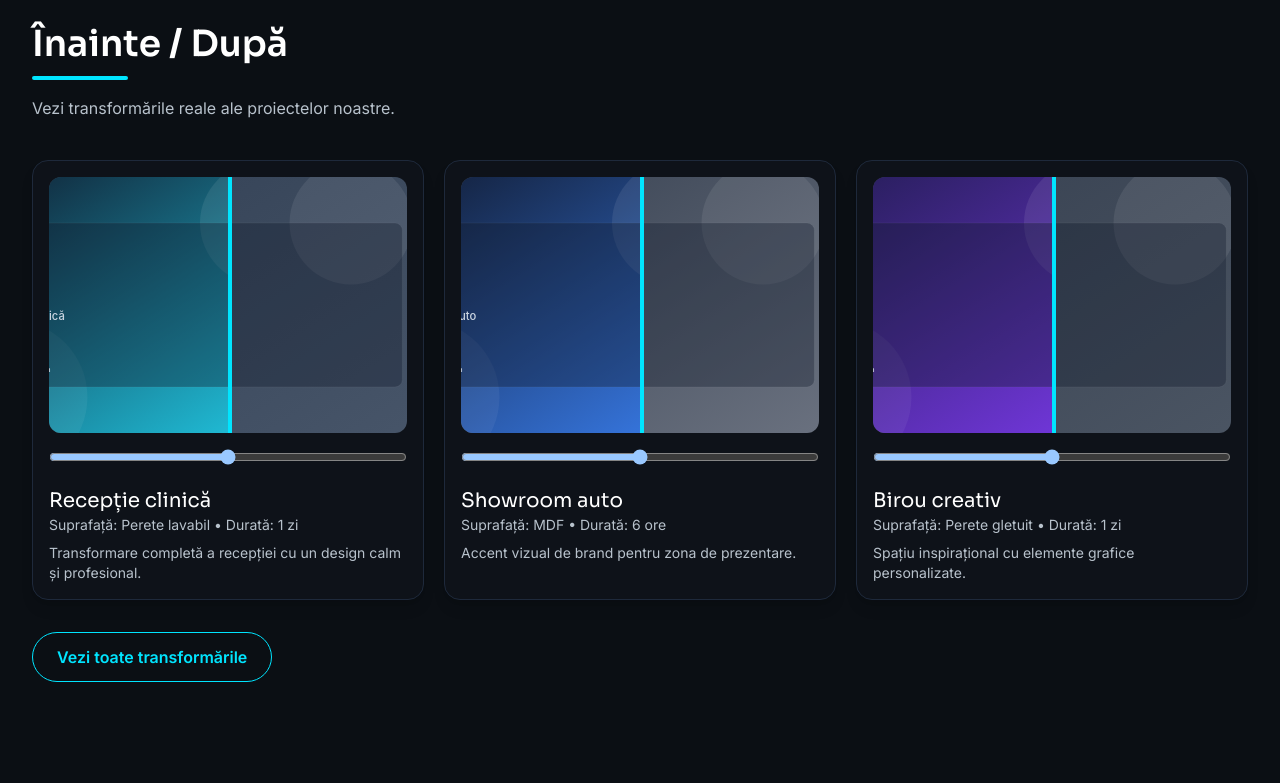
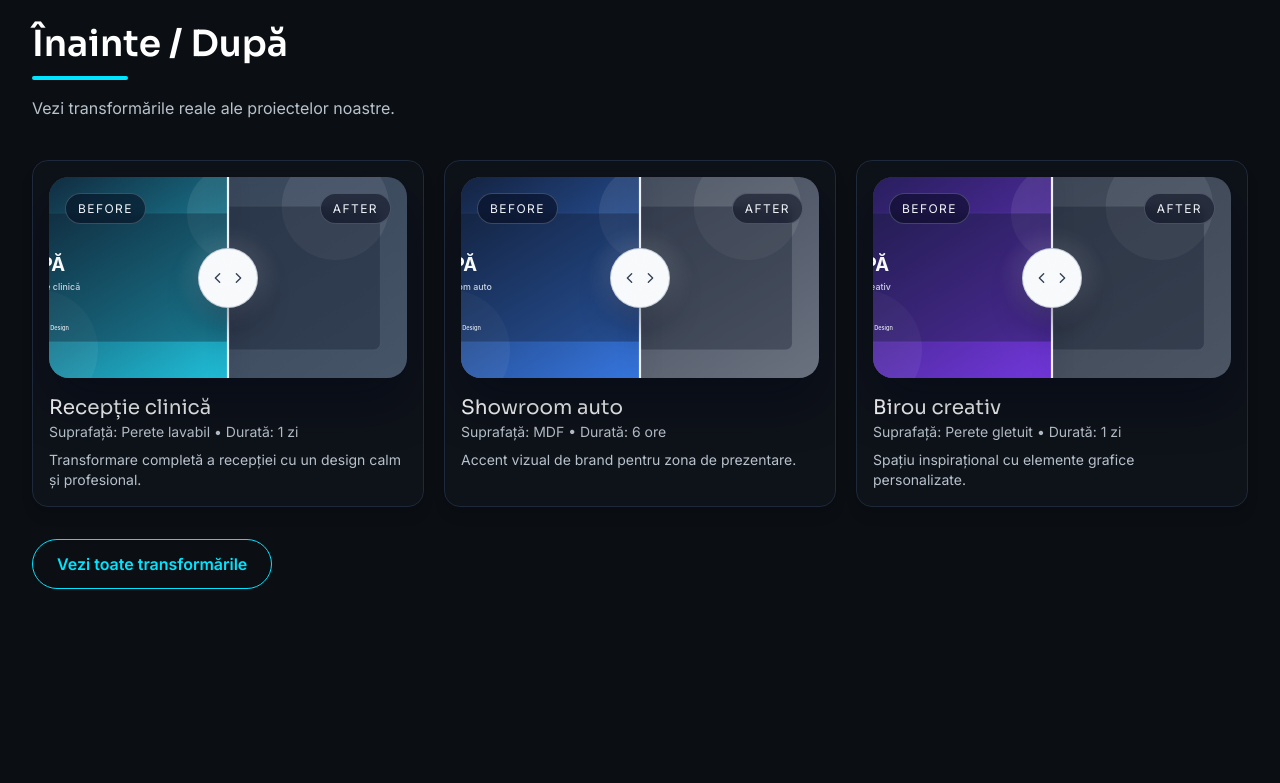
Before and after one commit to darius29/sdg-print, a Next.js app: page / in a window 1280 px wide. Shown: the part 1404-2187 px from the top of the page. Built offline with nearby package versions, Linux system fonts and the light colour scheme.

Commit message:
Refactor before-after slider into premium comparison component

```diff
--- a/app/page.tsx
+++ b/app/page.tsx
@@ -3,7 +3,7 @@ import { CTASection } from '@/components/CTASection';
 import { Reveal } from '@/components/Reveal';
 import { SectionHeading } from '@/components/SectionHeading';
 import { ServiceCard, TestimonialCard } from '@/components/cards';
-import { BeforeAfterSlider } from '@/components/BeforeAfterSlider';
+import { BeforeAfterCard } from '@/components/BeforeAfterSlider';
 import { beforeAfterItems } from '@/content/beforeAfter';
 import { services } from '@/content/services';
 import { testimonials } from '@/content/testimonials';
@@ -15,36 +15,73 @@ export default function HomePage() {
         <div className="absolute inset-0 bg-hero-overlay" aria-hidden />
         <div className="section-container relative py-24 md:py-32">
           <Reveal>
-            <h1 className="max-w-4xl font-heading text-4xl font-bold md:text-6xl">Print direct pe perete. Personalizare fără limite. Impact garantat.</h1>
-            <p className="mt-6 max-w-2xl text-lg text-muted">Wall print pe orice suprafață + textile și obiecte personalizate. Timișoara & România.</p>
+            <h1 className="max-w-4xl font-heading text-4xl font-bold md:text-6xl">
+              Print direct pe perete. Personalizare fără limite. Impact
+              garantat.
+            </h1>
+            <p className="mt-6 max-w-2xl text-lg text-muted">
+              Wall print pe orice suprafață + textile și obiecte personalizate.
+              Timișoara & România.
+            </p>
             <div className="mt-8 flex flex-wrap gap-4">
-              <Link href="/contact" className="btn-primary">Cere ofertă personalizată</Link>
-              <Link href="/portofoliu" className="btn-secondary">Vezi portofoliul</Link>
+              <Link href="/contact" className="btn-primary">
+                Cere ofertă personalizată
+              </Link>
+              <Link href="/portofoliu" className="btn-secondary">
+                Vezi portofoliul
+              </Link>
             </div>
             <div className="mt-8 flex flex-wrap gap-3 text-sm text-muted">
-              <span className="rounded-full border border-slate-700 px-4 py-2">Timișoara & RO</span>
-              <span className="rounded-full border border-slate-700 px-4 py-2">Design inclus</span>
-              <span className="rounded-full border border-slate-700 px-4 py-2">Execuție rapidă</span>
+              <span className="rounded-full border border-slate-700 px-4 py-2">
+                Timișoara & RO
+              </span>
+              <span className="rounded-full border border-slate-700 px-4 py-2">
+                Design inclus
+              </span>
+              <span className="rounded-full border border-slate-700 px-4 py-2">
+                Execuție rapidă
+              </span>
             </div>
           </Reveal>
         </div>
       </section>
 
       <section className="section-container">
-        <SectionHeading title="Servicii principale" subtitle="Soluții complete de personalizare pentru spații, branduri și evenimente." />
-        <div className="grid gap-5 md:grid-cols-2 xl:grid-cols-4">{services.map((service) => <ServiceCard key={service.id} service={service} />)}</div>
+        <SectionHeading
+          title="Servicii principale"
+          subtitle="Soluții complete de personalizare pentru spații, branduri și evenimente."
+        />
+        <div className="grid gap-5 md:grid-cols-2 xl:grid-cols-4">
+          {services.map((service) => (
+            <ServiceCard key={service.id} service={service} />
+          ))}
+        </div>
       </section>
 
       <section className="section-container">
-        <SectionHeading title="Înainte / După" subtitle="Vezi transformările reale ale proiectelor noastre." />
-        <div className="grid gap-5 md:grid-cols-2 lg:grid-cols-3">{beforeAfterItems.map((item) => <BeforeAfterSlider key={item.id} item={item} />)}</div>
-        <Link href="/before-after" className="btn-secondary mt-8">Vezi toate transformările</Link>
+        <SectionHeading
+          title="Înainte / După"
+          subtitle="Vezi transformările reale ale proiectelor noastre."
+        />
+        <div className="grid gap-5 md:grid-cols-2 lg:grid-cols-3">
+          {beforeAfterItems.map((item) => (
+            <BeforeAfterCard key={item.id} item={item} />
+          ))}
+        </div>
+        <Link href="/before-after" className="btn-secondary mt-8">
+          Vezi toate transformările
+        </Link>
       </section>
 
       <section className="section-container">
         <SectionHeading title="Proces simplu, clar, rapid" />
         <div className="grid gap-4 md:grid-cols-4">
-          {['Ne trimiți detaliile', 'Validăm designul', 'Programăm execuția', 'Printăm & predăm'].map((step, index) => (
+          {[
+            'Ne trimiți detaliile',
+            'Validăm designul',
+            'Programăm execuția',
+            'Printăm & predăm',
+          ].map((step, index) => (
             <article key={step} className="card-premium p-5">
               <p className="text-sm text-accent">Pasul {index + 1}</p>
               <h3 className="mt-2 font-medium">{step}</h3>
@@ -55,10 +92,17 @@ export default function HomePage() {
 
       <section className="section-container">
         <SectionHeading title="Ce spun clienții" />
-        <div className="grid gap-5 md:grid-cols-3">{testimonials.map((item) => <TestimonialCard key={item.id} item={item} />)}</div>
+        <div className="grid gap-5 md:grid-cols-3">
+          {testimonials.map((item) => (
+            <TestimonialCard key={item.id} item={item} />
+          ))}
+        </div>
       </section>
 
-      <CTASection title="Ai un spațiu de transformat?" description="Trimite-ne detaliile proiectului și primești rapid o ofertă personalizată, transparentă și potrivită bugetului tău." />
+      <CTASection
+        title="Ai un spațiu de transformat?"
+        description="Trimite-ne detaliile proiectului și primești rapid o ofertă personalizată, transparentă și potrivită bugetului tău."
+      />
     </>
   );
 }
--- /dev/null
+++ b/components/BeforeAfterSlider.module.css
@@ -0,0 +1,114 @@
+.comparison {
+  --radius: 20px;
+  --primary: rgb(248 250 252);
+  --surface: rgb(15 23 42 / 78%);
+  --shadow: 0 24px 48px rgb(2 6 23 / 45%);
+
+  position: relative;
+  width: 100%;
+  border-radius: var(--radius);
+  overflow: hidden;
+  background: var(--surface);
+  box-shadow: var(--shadow);
+}
+
+.reveal {
+  position: absolute;
+  inset: 0;
+  overflow: hidden;
+  will-change: width;
+}
+
+.badge {
+  position: absolute;
+  top: 1rem;
+  z-index: 5;
+  border-radius: 999px;
+  border: 1px solid rgb(148 163 184 / 35%);
+  background: rgb(2 6 23 / 52%);
+  padding: 0.35rem 0.75rem;
+  color: rgb(241 245 249);
+  font-size: 0.75rem;
+  letter-spacing: 0.12em;
+  text-transform: uppercase;
+  backdrop-filter: blur(6px);
+}
+
+.badgeLeft {
+  left: 1rem;
+}
+
+.badgeRight {
+  right: 1rem;
+}
+
+.divider {
+  position: absolute;
+  top: 0;
+  bottom: 0;
+  z-index: 6;
+  width: 2px;
+  background: rgb(248 250 252 / 95%);
+  box-shadow:
+    0 0 0 1px rgb(255 255 255 / 8%),
+    0 0 20px rgb(15 23 42 / 45%);
+  transform: translateX(-1px);
+  pointer-events: none;
+}
+
+.handle {
+  position: absolute;
+  top: 50%;
+  z-index: 7;
+  display: inline-flex;
+  height: 60px;
+  width: 60px;
+  transform: translate(-50%, -50%);
+  align-items: center;
+  justify-content: center;
+  border-radius: 999px;
+  border: 1px solid rgb(148 163 184 / 55%);
+  background: var(--primary);
+  box-shadow: 0 16px 30px rgb(2 6 23 / 38%);
+  cursor: ew-resize;
+  transition:
+    transform 180ms ease,
+    box-shadow 180ms ease;
+  touch-action: none;
+}
+
+.handle::before {
+  content: '';
+  position: absolute;
+  inset: -24px;
+  border-radius: 999px;
+  background: radial-gradient(circle, rgb(248 250 252 / 20%), transparent 70%);
+  filter: blur(3px);
+  pointer-events: none;
+}
+
+.handle:hover {
+  transform: translate(-50%, -50%) scale(1.03);
+  box-shadow: 0 20px 34px rgb(2 6 23 / 45%);
+}
+
+.handle:focus-visible {
+  outline: none;
+  box-shadow:
+    0 0 0 4px rgb(14 165 233 / 45%),
+    0 16px 30px rgb(2 6 23 / 38%);
+}
+
+.chevrons {
+  position: relative;
+  z-index: 1;
+  display: flex;
+  gap: 0.2rem;
+  color: rgb(51 65 85);
+}
+
+@media (prefers-reduced-motion: reduce) {
+  .handle {
+    transition: none;
+  }
+}
--- a/components/BeforeAfterSlider.tsx
+++ b/components/BeforeAfterSlider.tsx
@@ -1,33 +1,171 @@
 'use client';
 
 import Image from 'next/image';
-import { useState } from 'react';
+import { KeyboardEvent, PointerEvent, useState } from 'react';
 import { BeforeAfterItem } from '@/lib/types';
+import styles from './BeforeAfterSlider.module.css';
 
-export const BeforeAfterSlider = ({ item }: { item: BeforeAfterItem }) => {
-  const [value, setValue] = useState(50);
+interface BeforeAfterSliderProps {
+  beforeImage: string;
+  afterImage: string;
+  beforeLabel?: string;
+  afterLabel?: string;
+  title: string;
+  surface: string;
+  duration: string;
+  description: string;
+}
+
+const clamp = (value: number) => Math.min(100, Math.max(0, value));
+
+const ChevronIcon = ({ direction }: { direction: 'left' | 'right' }) => (
+  <svg viewBox="0 0 24 24" aria-hidden="true" className="h-4 w-4">
+    <path
+      d={
+        direction === 'left'
+          ? 'M14.5 5.5L8 12l6.5 6.5'
+          : 'M9.5 5.5L16 12l-6.5 6.5'
+      }
+      fill="none"
+      stroke="currentColor"
+      strokeLinecap="round"
+      strokeLinejoin="round"
+      strokeWidth="2"
+    />
+  </svg>
+);
+
+export const BeforeAfterSlider = ({
+  beforeImage,
+  afterImage,
+  beforeLabel = 'Before',
+  afterLabel = 'After',
+  title,
+  surface,
+  duration,
+  description,
+}: BeforeAfterSliderProps) => {
+  const [position, setPosition] = useState(50);
+  const updateFromPointer = (clientX: number, container: HTMLElement) => {
+    const rect = container.getBoundingClientRect();
+    const nextPosition = ((clientX - rect.left) / rect.width) * 100;
+    setPosition(clamp(nextPosition));
+  };
+
+  const onPointerDown = (event: PointerEvent<HTMLDivElement>) => {
+    const container = event.currentTarget;
+    container.setPointerCapture(event.pointerId);
+    updateFromPointer(event.clientX, container);
+  };
+
+  const onPointerMove = (event: PointerEvent<HTMLDivElement>) => {
+    const container = event.currentTarget;
+    if (!container.hasPointerCapture(event.pointerId)) {
+      return;
+    }
+
+    updateFromPointer(event.clientX, container);
+  };
+
+  const onKeyDown = (event: KeyboardEvent<HTMLButtonElement>) => {
+    const keyDelta: Record<string, number> = {
+      ArrowLeft: -1,
+      ArrowRight: 1,
+      Home: -100,
+      End: 100,
+    };
+
+    if (!(event.key in keyDelta)) {
+      return;
+    }
+
+    event.preventDefault();
+    if (event.key === 'Home') {
+      setPosition(0);
+      return;
+    }
+
+    if (event.key === 'End') {
+      setPosition(100);
+      return;
+    }
+
+    setPosition((current) => clamp(current + keyDelta[event.key]));
+  };
 
   return (
     <article className="card-premium overflow-hidden p-4">
-      <div className="relative h-64 overflow-hidden rounded-xl">
-        <Image src={item.beforeImage} alt={`${item.title} înainte`} fill className="object-cover" />
-        <div className="absolute inset-0 overflow-hidden" style={{ width: `${value}%` }}>
-          <Image src={item.afterImage} alt={`${item.title} după`} fill className="object-cover" />
+      <div
+        className={`${styles.comparison} relative aspect-[4/3] md:aspect-[16/9]`}
+        onPointerDown={onPointerDown}
+        onPointerMove={onPointerMove}
+      >
+        <Image
+          src={beforeImage}
+          alt={`${title} înainte`}
+          fill
+          className="object-cover"
+          sizes="(max-width: 768px) 100vw, 33vw"
+        />
+
+        <div className={styles.reveal} style={{ width: `${position}%` }}>
+          <Image
+            src={afterImage}
+            alt={`${title} după`}
+            fill
+            className="object-cover"
+            sizes="(max-width: 768px) 100vw, 33vw"
+          />
         </div>
-        <div className="absolute inset-y-0 w-1 bg-accent" style={{ left: `${value}%` }} aria-hidden />
+
+        <span className={`${styles.badge} ${styles.badgeLeft}`}>
+          {beforeLabel}
+        </span>
+        <span className={`${styles.badge} ${styles.badgeRight}`}>
+          {afterLabel}
+        </span>
+
+        <div
+          className={styles.divider}
+          style={{ left: `${position}%` }}
+          aria-hidden
+        />
+
+        <button
+          type="button"
+          role="slider"
+          tabIndex={0}
+          aria-label={`Comparație imagini ${title}`}
+          aria-valuemin={0}
+          aria-valuemax={100}
+          aria-valuenow={Math.round(position)}
+          onKeyDown={onKeyDown}
+          className={styles.handle}
+          style={{ left: `${position}%` }}
+        >
+          <span className={styles.chevrons}>
+            <ChevronIcon direction="left" />
+            <ChevronIcon direction="right" />
+          </span>
+        </button>
       </div>
-      <input
-        type="range"
-        min={0}
-        max={100}
-        value={value}
-        onChange={(e) => setValue(Number(e.target.value))}
-        className="mt-4 w-full"
-        aria-label={`Slider comparație ${item.title}`}
-      />
-      <h3 className="mt-4 font-heading text-xl">{item.title}</h3>
-      <p className="text-sm text-muted">Suprafață: {item.surface} • Durată: {item.duration}</p>
-      <p className="mt-2 text-sm text-muted">{item.description}</p>
+
+      <h3 className="mt-4 font-heading text-xl">{title}</h3>
+      <p className="text-sm text-muted">
+        Suprafață: {surface} • Durată: {duration}
+      </p>
+      <p className="mt-2 text-sm text-muted">{description}</p>
     </article>
   );
 };
+
+export const BeforeAfterCard = ({ item }: { item: BeforeAfterItem }) => (
+  <BeforeAfterSlider
+    beforeImage={item.beforeImage}
+    afterImage={item.afterImage}
+    title={item.title}
+    surface={item.surface}
+    duration={item.duration}
+    description={item.description}
+  />
+);
```
Also changed, not shown: app/before-after/page.tsx (+12 -4 lines).
